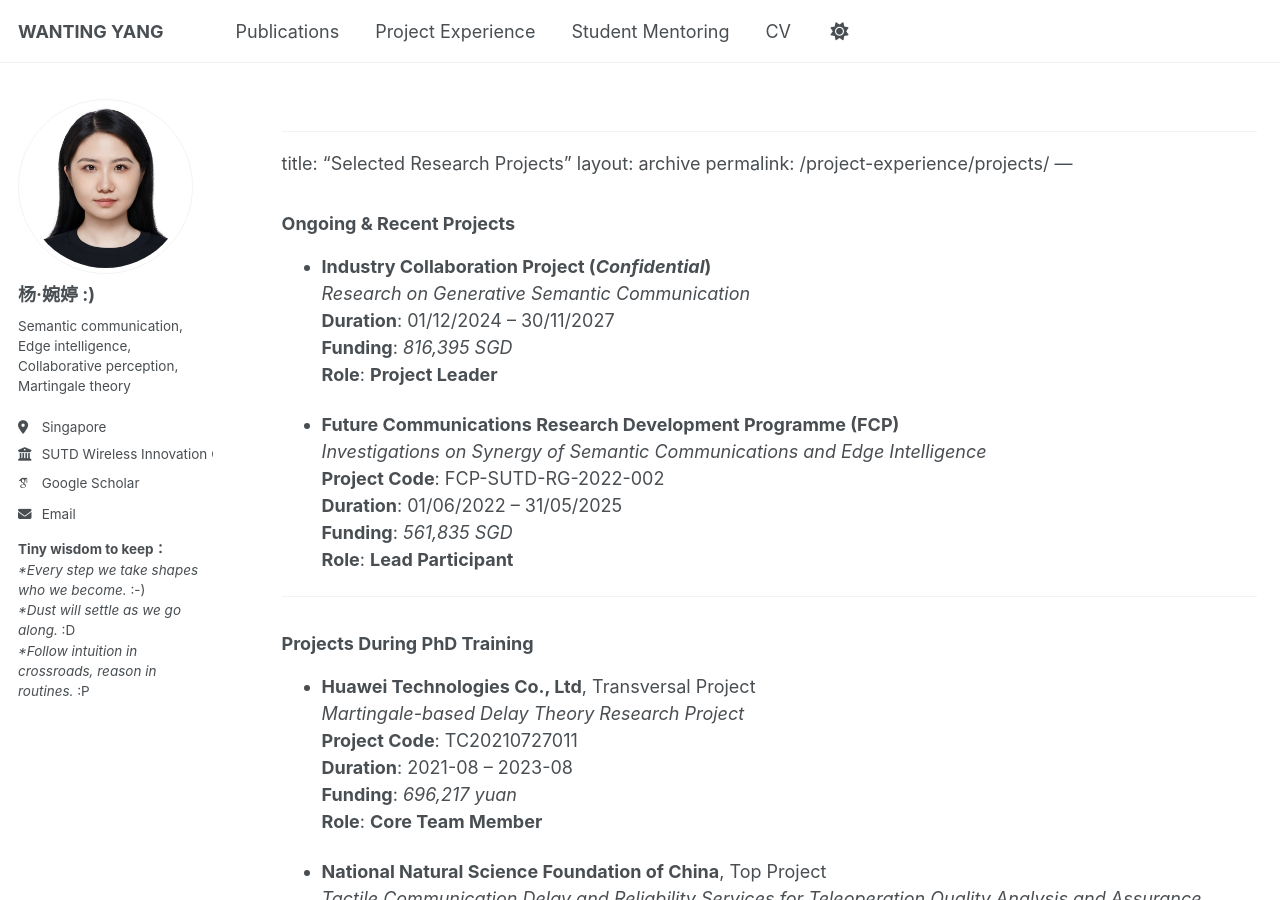
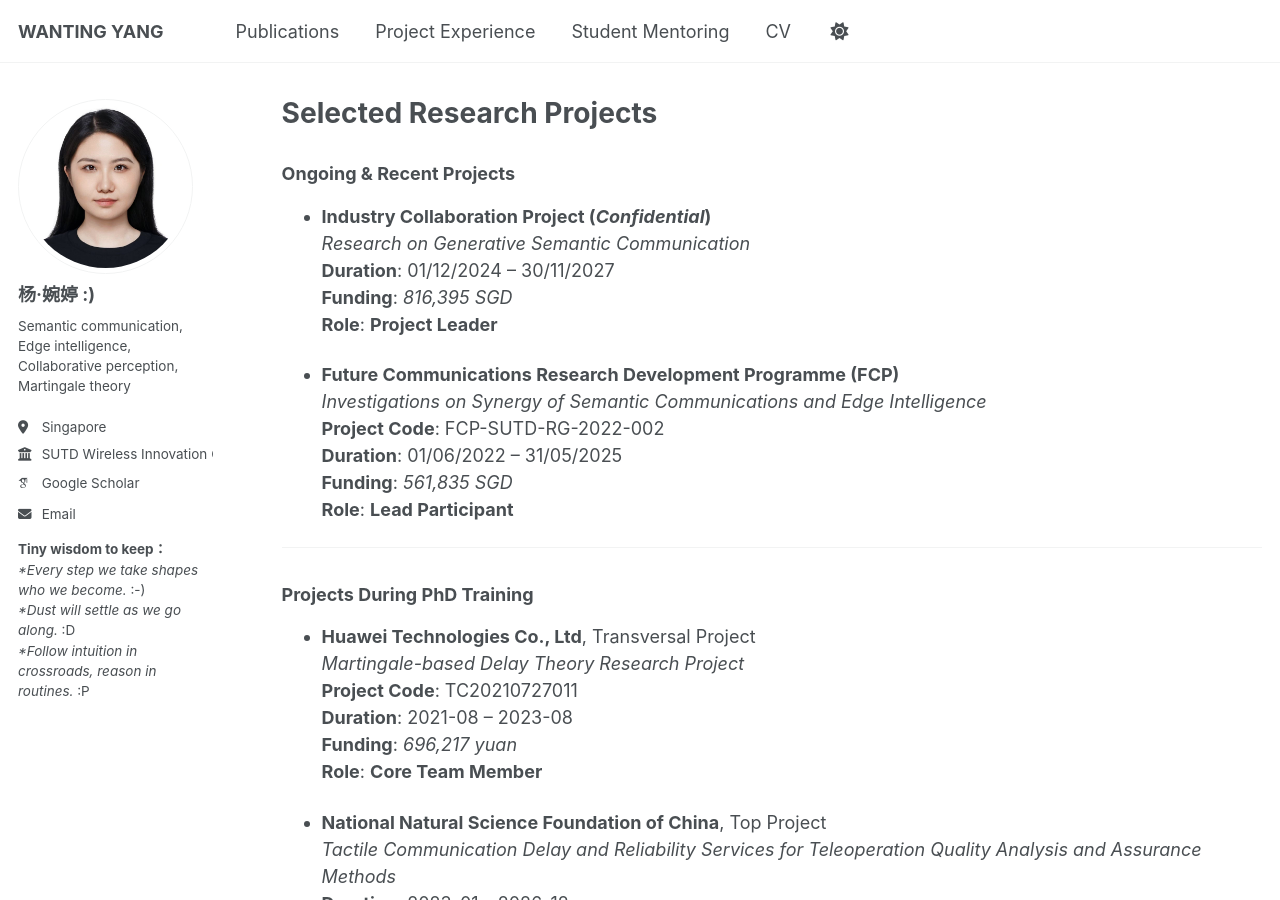
Before and after one commit to wty2011jl/wty2011jl.github.io, a Jekyll site: the page built from _pages/projects.md, in a window 1280 px wide and 900 px high. Built offline with Jekyll 4.4.1, drawn with Linux system fonts in a browser that asks for light colours; some web fonts are replaced; our own code applies the rules of GitHub Pages for plain Markdown files; a script that is not in the unit is left out.

Commit message:
Update projects.md

```diff
--- a/_pages/projects.md
+++ b/_pages/projects.md
@@ -1,8 +1,10 @@
-
 ---
+layout: archive
 title: "Selected Research Projects"
-layout: archive
-permalink: /project-experience/projects/
+permalink: /project-experience/
+author_profile: true
+redirect_from:
+  - /resume
 ---
 
 ### Ongoing & Recent Projects
```
